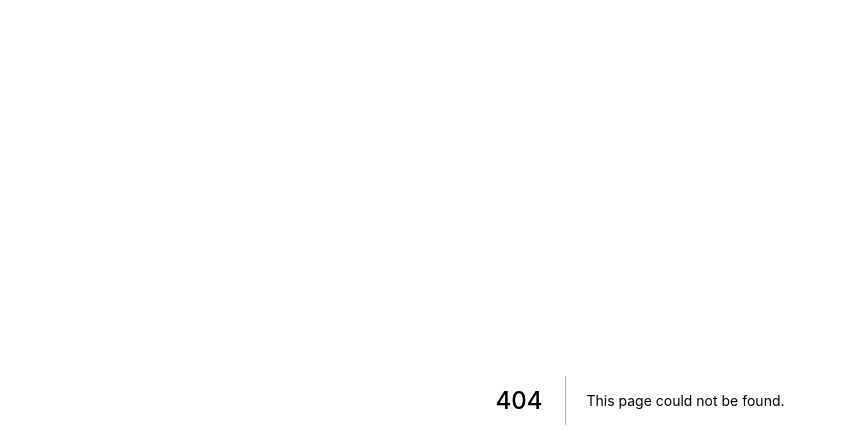
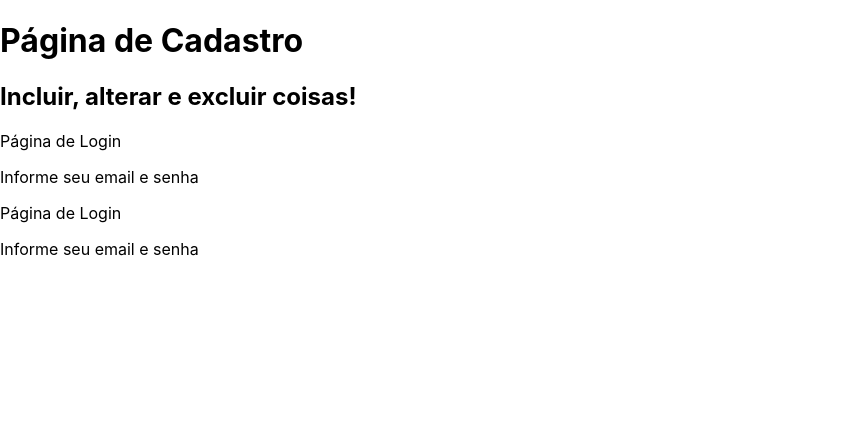
Before and after one commit to guilherme-lange/exercicios, a Next.js app: page /basicos/usandoTitulo in a window 1280 px wide. Before the commit this address had no page. Shown: the top 448 px of the page, without its empty margins (0-846 px from the left). Built offline with nearby package versions, Linux system fonts and the light colour scheme.

Commit message:
Components

```diff
--- a/components/Titulo.jsx
+++ b/components/Titulo.jsx
@@ -1,8 +1,13 @@
-export default function Titulo() {
-    return (
+export default function Titulo(props) {
+    return props.pequeno ? (
         <>
-            <h1>Título</h1>
-            <h2>subtítulo</h2>
+            <p>{props.principal}</p>
+            <p>{props.secundario}</p>
+        </>
+    ) : (
+        <>
+            <h1>{props.principal}</h1>
+            <h2>{props.secundario}</h2>
         </>
     )
 }
--- /dev/null
+++ b/pages/basicos/usandoTitulo.jsx
@@ -0,0 +1,22 @@
+import Titulo from "../../components/Titulo"
+
+export default function usandoTitulo() {
+    return (
+        <div>
+            <Titulo
+                principal="Página de Cadastro"
+                secundario="Incluir, alterar e excluir coisas!"
+            />
+            <Titulo
+                principal="Página de Login"
+                secundario="Informe seu email e senha"
+                pequeno={true}
+            />
+            <Titulo
+                principal="Página de Login"
+                secundario="Informe seu email e senha"
+                pequeno
+            />
+        </div>
+    )
+}
```
